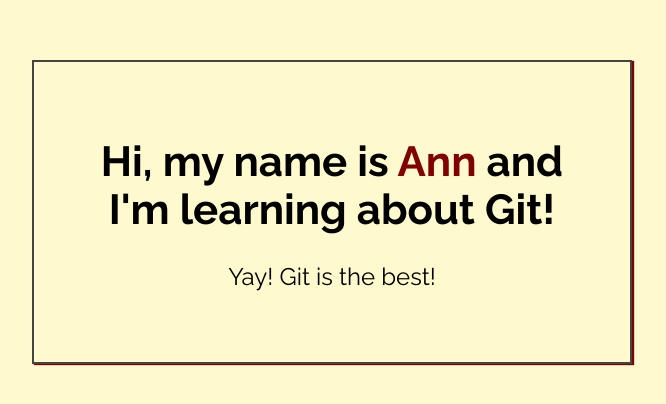
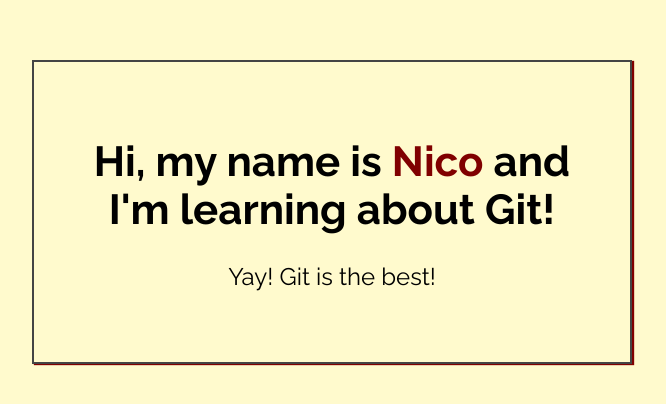
Before and after one commit to nicofloriani/greetings, a plain HTML site: page index.html in a window 1280 px wide. Shown: the part 188-592 px from the top of the page, without its empty margins (308-974 px from the left). Drawn offline with Linux system fonts and the light colour scheme.

Commit message:
Added name to index.html

```diff
--- a/index.html
+++ b/index.html
@@ -14,7 +14,7 @@
 <body>
 
     <div class="greeting">
-        <h1>Hi, my name is <span class="highlight">Ann</span> and I'm learning about Git! </h1>
+        <h1>Hi, my name is <span class="highlight">Nico</span> and I'm learning about Git! </h1>
 
         <p>Yay! Git is the best!</p>
     </div>
```
